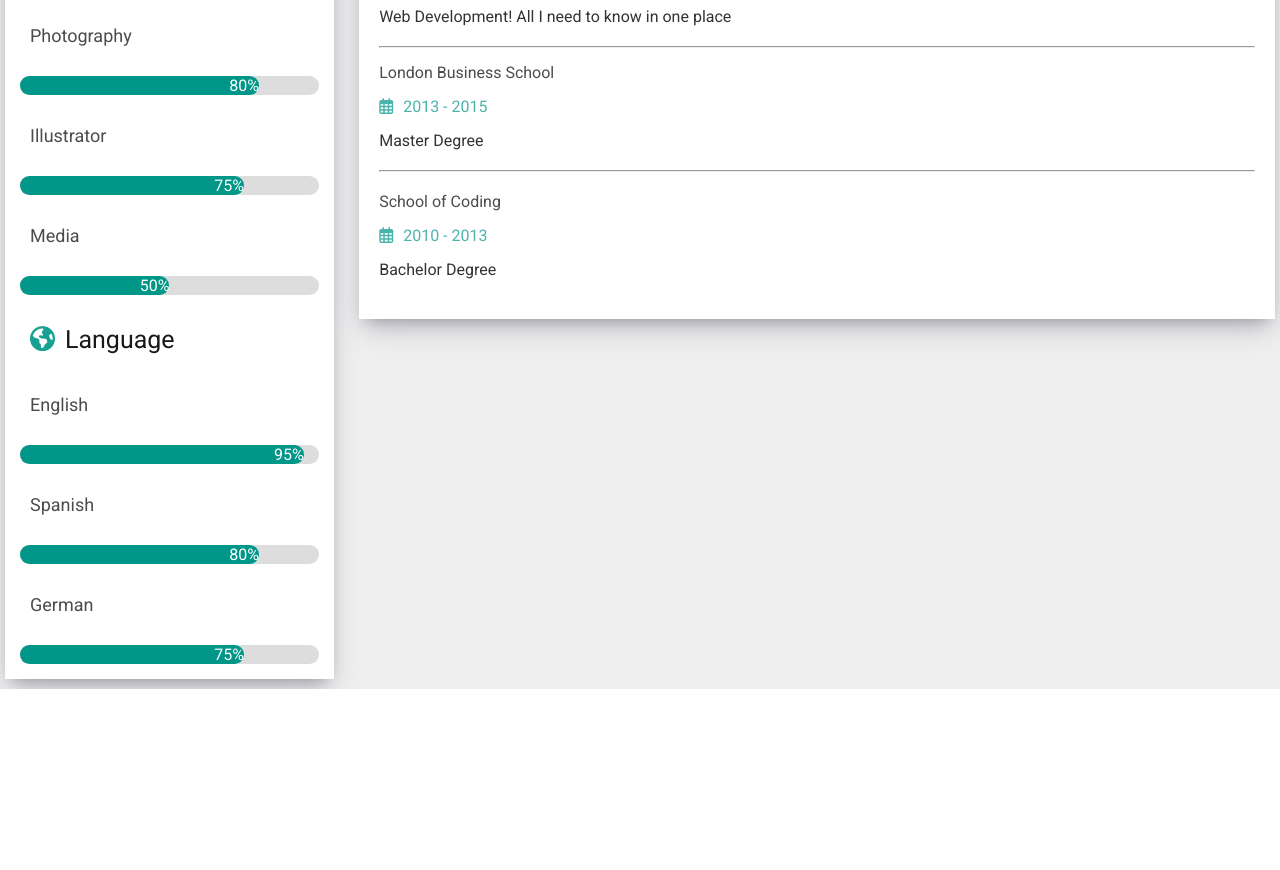
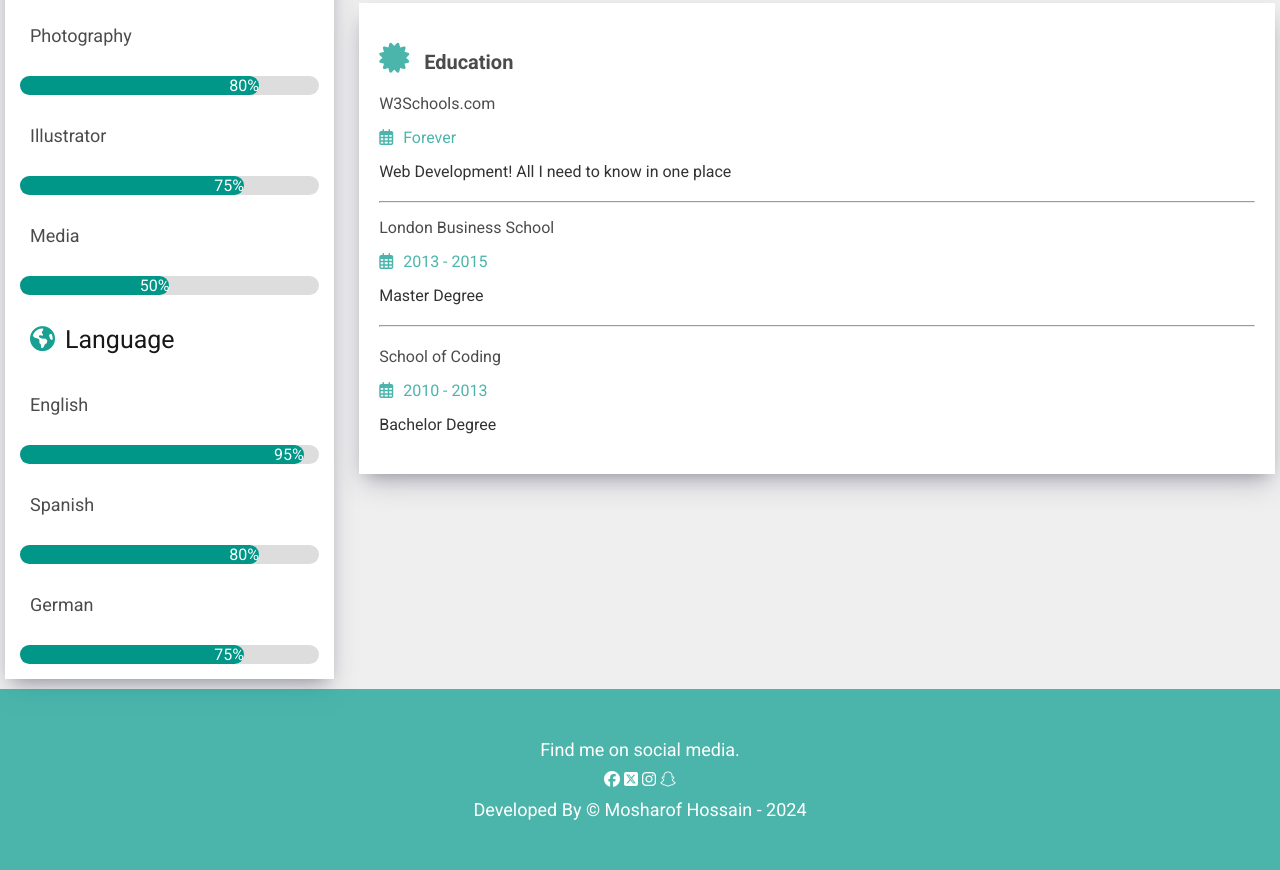
Before and after one commit to mosharofhossain1/CV-Template, a plain HTML site: page index.html in a window 1280 px wide. Shown: the part 749-1619 px from the top of the page. Before the commit the page ends 1438 px from the top, so only its background shows below. Drawn offline with Linux system fonts and the light colour scheme.

Commit message:
All section is complate

```diff
--- a/assets/css/responsive.css
+++ b/assets/css/responsive.css
@@ -34,7 +34,7 @@
     }
 
     .educationDetils {
-
+        margin-top: 50px;
         padding: 20px;
     }
 }
--- a/assets/css/style.css
+++ b/assets/css/style.css
@@ -141,6 +141,10 @@ body {
     opacity: .7;
 }
 
+.frontendDetails {
+    padding: 20px 0px;
+}
+
 .calenderTitle {
     font-size: 16px;
 
@@ -208,3 +212,24 @@ body {
     font-size: 16px;
     opacity: .8;
 }
+
+footer {
+    background-color: #009688;
+    opacity: .7;
+    text-align: center;
+    color: white;
+}
+
+.footerContents {
+    padding: 50px 0px;
+
+}
+
+.footerContents p {
+    font-size: 18px;
+
+}
+
+.socialLinks {
+    margin: 10px 0px;
+}
--- a/index.html
+++ b/index.html
@@ -150,6 +150,19 @@
             </div>
         </section>
     </main>
+
+    <footer>
+        <div class="footerContents">
+            <p>Find me on social media.</p>
+            <div class="socialLinks">
+                <i class="fa-brands fa-facebook"></i>
+                <i class="fa-brands fa-square-x-twitter"></i>
+                <i class="fa-brands fa-instagram"></i>
+                <i class="fa-brands fa-snapchat"></i>
+            </div>
+            <p>Developed By &copy; Mosharof Hossain - 2024</p>
+        </div>
+    </footer>
 </body>
 
 </html>
```
